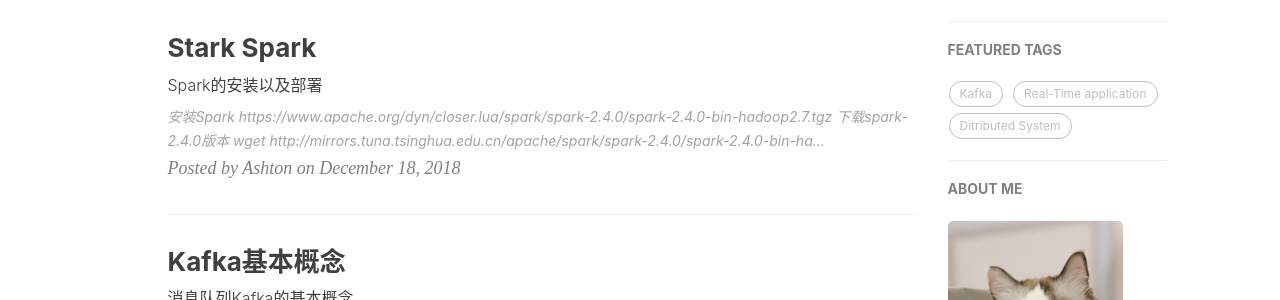
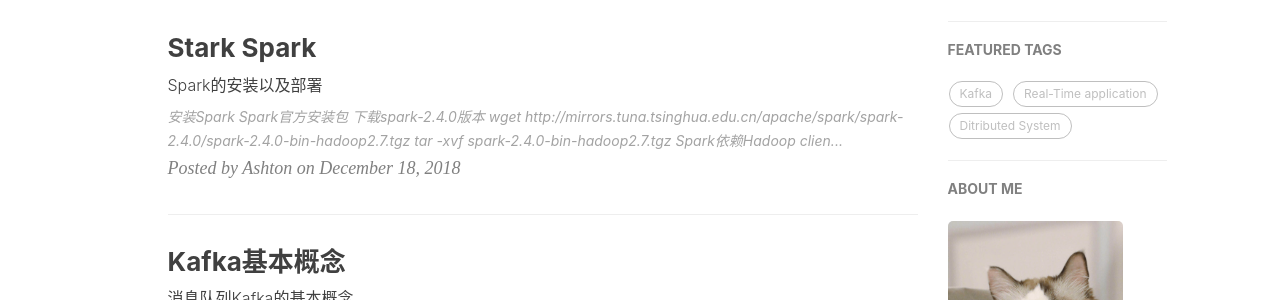
Before and after one commit to ashtongao/ashtongao.github.io, a Jekyll site: the page built from index.html, in a window 1280 px wide. Shown: the part 437-737 px from the top of the page. Built offline with Jekyll 4.4.1, drawn with Linux system fonts in a browser that asks for light colours; nearby versions of some CDN libraries; the list of posts is cut into pages by our own code; comment, search, counter and statistics services are not loaded.

Commit message:
feat: 🎸 modify

```diff
--- a/_posts/2018-12-18-Start Spark.md
+++ b/_posts/2018-12-18-Start Spark.md
@@ -14,8 +14,7 @@ tags:
 
 ## 安装Spark
 
-https://www.apache.org/dyn/closer.lua/spark/spark-2.4.0/spark-2.4.0-bin-hadoop2.7.tgz
-
+[Spark官方安装包](https://www.apache.org/dyn/closer.lua/spark/spark-2.4.0/spark-2.4.0-bin-hadoop2.7.tgz)
 
 下载spark-2.4.0版本
 
```
